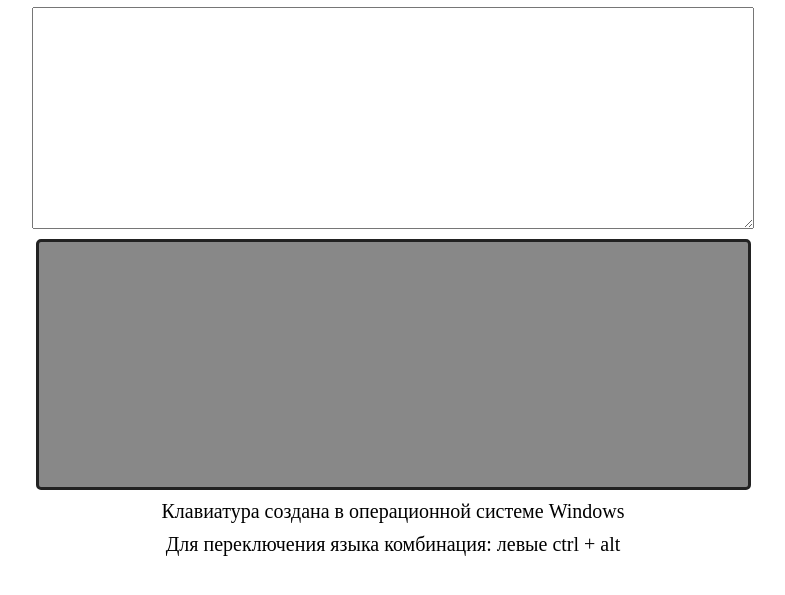
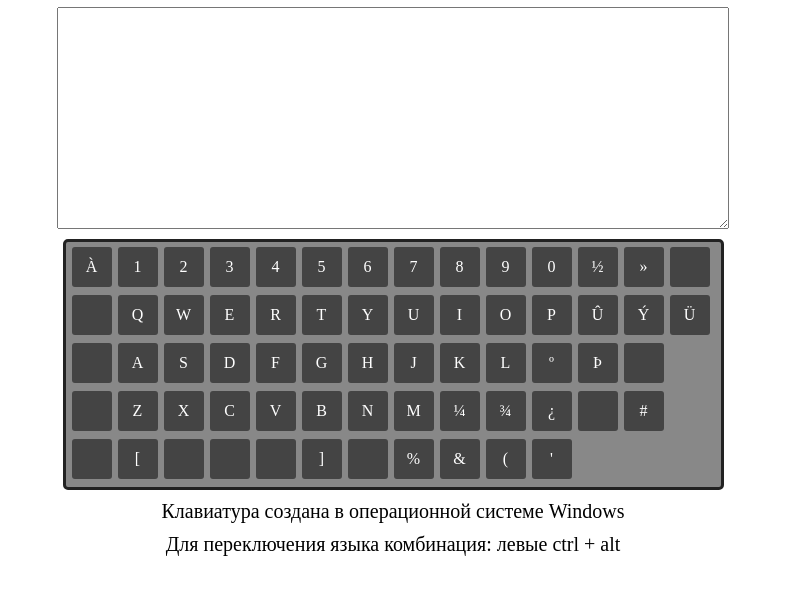
Before and after one commit to IrinaMIrina/virtual-keyboard, a website: page src/index.html in a window 1280 px wide. Shown: the part 47-642 px from the top of the page, without its empty margins (247-1032 px from the left). Drawn offline with Linux system fonts and the light colour scheme.

Commit message:
feat: complete rows with the keys

```diff
--- a/src/script.js
+++ b/src/script.js
@@ -20,27 +20,27 @@ div2.classList.add("keyboard");
 document.querySelector(".wrapper").append(div2);
 
 const row1 = document.createElement('div');
-row1.className = "row";
+row1.className = "row1";
 row1.classList.add("row");
 document.querySelector(".keyboard").append(row1);
 
 const row2 = document.createElement('div');
-row2.className = "row";
+row2.className = "row2";
 row2.classList.add("row");
 document.querySelector(".keyboard").append(row2);
 
 const row3 = document.createElement('div');
-row3.className = "row";
+row3.className = "row3";
 row3.classList.add("row");
 document.querySelector(".keyboard").append(row3);
 
 const row4 = document.createElement('div');
-row4.className = "row";
+row4.className = "row4";
 row4.classList.add("row");
 document.querySelector(".keyboard").append(row4);
 
 const row5 = document.createElement('div');
-row5.className = "row";
+row5.className = "row5";
 row5.classList.add("row");
 document.querySelector(".keyboard").append(row5);
 
@@ -55,3 +55,56 @@ language.className = "description";
 language.classList.add("description");
 language.textContent = "Для переключения языка комбинация: левыe ctrl + alt";
 document.querySelector(".wrapper").append(language);
+
+const rowFirst = [192, 49, 50, 51, 52, 53, 54, 55, 56, 57, 48, 189, 187, 8];
+function init() {
+  let result = '';
+  for (let i = 0; i < rowFirst.length; i += 1) {
+    if (i === 13) {
+      result += '<div class = "backspace"></div>';
+    }
+    result += `<div class="key" >${String.fromCharCode(rowFirst[i])}</div>`;
+  }
+  document.querySelector('.row1').innerHTML = result;
+}
+init();
+
+const rowSecond = [9, 81, 87, 69, 82, 84, 89, 85, 73, 79, 80, 219, 221, 220];
+function initSecondRow() {
+  let result = '';
+  for (let i = 0; i < rowSecond.length; i += 1) {
+    result += `<div class="key" >${String.fromCharCode(rowSecond[i])}</div>`;
+  }
+  document.querySelector('.row2').innerHTML = result;
+}
+initSecondRow();
+
+const rowThird = [20, 65, 83, 68, 70, 71, 72, 74, 75, 76, 186, 222, 13];
+function initThirdRow() {
+  let result = '';
+  for (let i = 0; i < rowThird.length; i += 1) {
+    result += `<div class="key" >${String.fromCharCode(rowThird[i])}</div>`;
+  }
+  document.querySelector('.row3').innerHTML = result;
+}
+initThirdRow();
+
+const rowFourth = [16, 90, 88, 67, 86, 66, 78, 77, 188, 190, 191, 16, 35];
+function initFourthRow() {
+  let result = '';
+  for (let i = 0; i < rowFourth.length; i += 1) {
+    result += `<div class="key" >${String.fromCharCode(rowFourth[i])}</div>`;
+  }
+  document.querySelector('.row4').innerHTML = result;
+}
+initFourthRow();
+
+const rowFifth = [17, 91, 18, 32, 18, 93, 17, 37, 38, 40, 39];
+function initFifthRow() {
+  let result = '';
+  for (let i = 0; i < rowFifth.length; i += 1) {
+    result += `<div class="key" >${String.fromCharCode(rowFifth[i])}</div>`;
+  }
+  document.querySelector('.row5').innerHTML = result;
+}
+initFifthRow();
--- a/src/style.css
+++ b/src/style.css
@@ -9,7 +9,7 @@
 }
 .textarea {
     display: block;
-    width: 700px;
+    width: 650px;
     height: 200px;
     margin: 10px auto 10px;
     padding: 10px;
@@ -17,7 +17,7 @@
     color: #444444
 }
 .keyboard {
-    width: 704px;
+    width: 650px;
     margin: 0 auto;
     padding: 5px;
     padding-left: 0;
@@ -53,3 +53,6 @@
     user-select: none;
     transition: border-radius 0.3s, background-color 0.3s
 }
+.keyboard .backspace,.keyboard .CapsLock,.keyboard .ShiftLeft {
+    width: 100px;
+}
```
